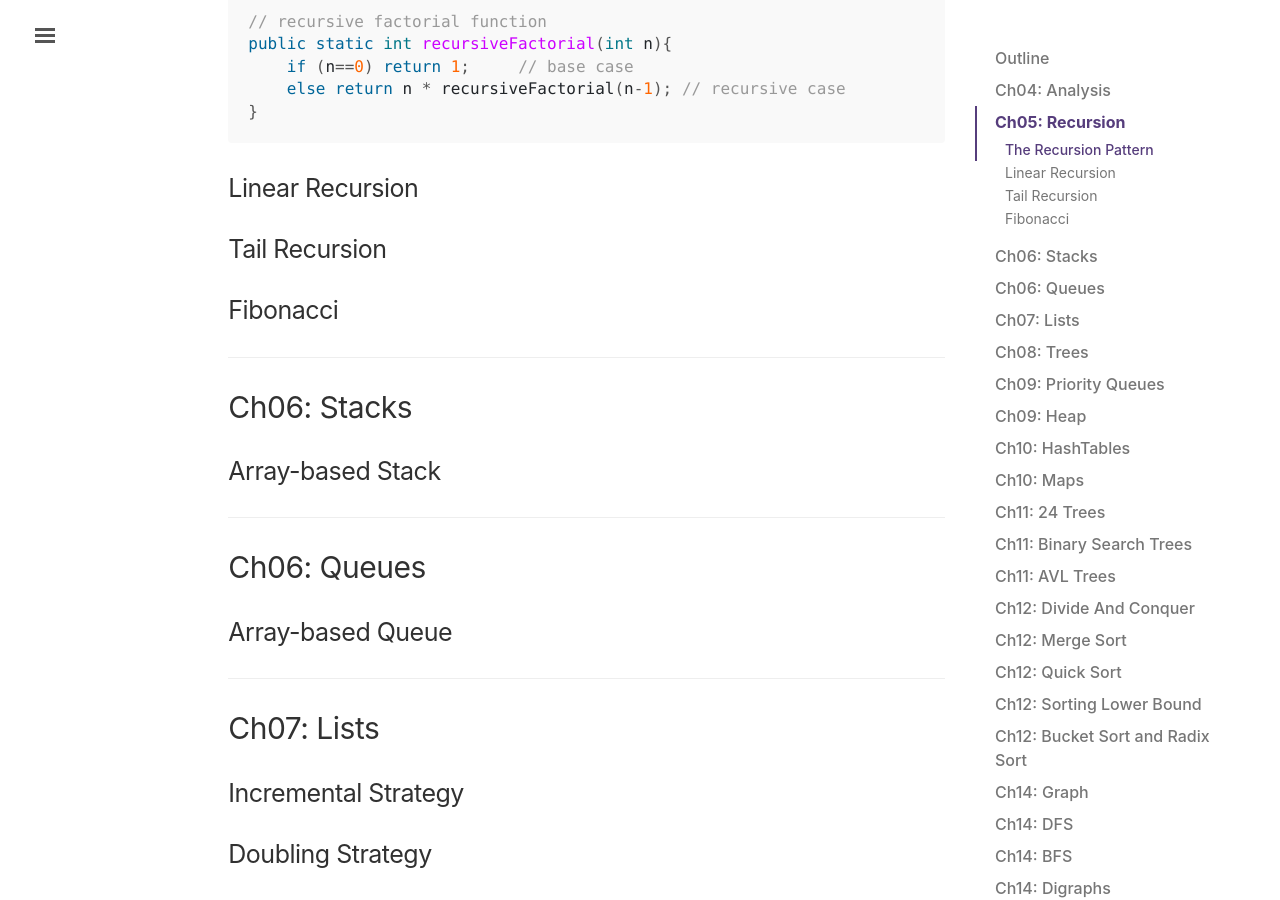
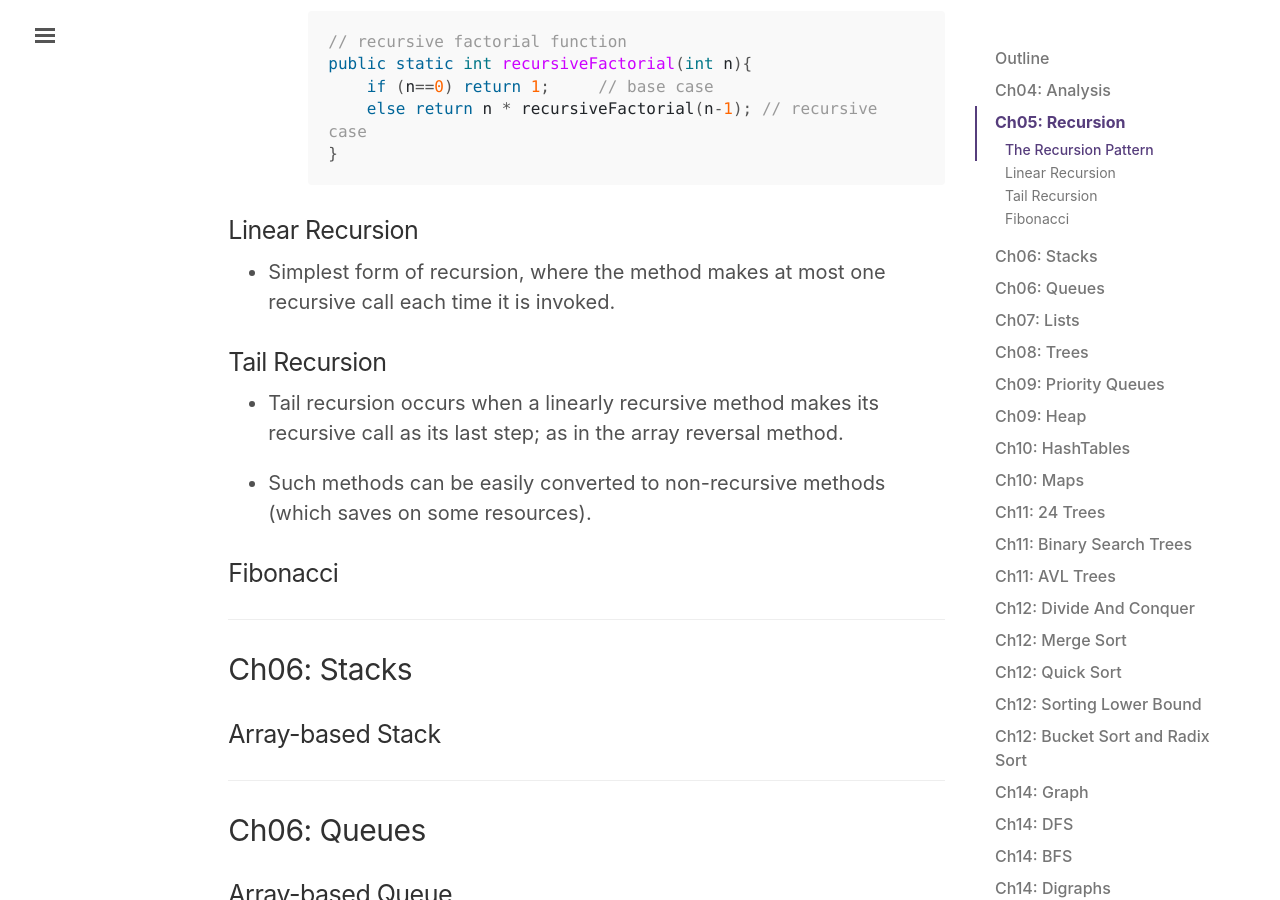
Before and after one commit to lingt-xyz/note, a Jekyll site: the page built from _posts/2017-01-01-COMP352.md, in a window 1280 px wide and 900 px high, scrolled down 5064 px. Built offline with Jekyll 4.4.1, drawn with Linux system fonts in a browser that asks for light colours; formulas are drawn with MathJax 3; comment, search, counter and statistics services are not loaded.

Commit message:
java code

````diff
--- a/_posts/2017-01-01-COMP352.md
+++ b/_posts/2017-01-01-COMP352.md
@@ -479,18 +479,24 @@ When a method calls itself
 
     * As a Java method:
 
-``` java
-// recursive factorial function
-public static int recursiveFactorial(int n){
-    if (n==0) return 1;     // base case
-    else return n * recursiveFactorial(n-1); // recursive case
-}
-```
+      ``` java
+      // recursive factorial function
+      public static int recursiveFactorial(int n){
+          if (n==0) return 1;     // base case
+          else return n * recursiveFactorial(n-1); // recursive case
+      }
+      ```
 
 
 ### Linear Recursion
 
+* Simplest form of recursion, where the method makes at most one recursive call each time it is invoked.
+
 ### Tail Recursion
+
+* Tail recursion occurs when a linearly recursive method makes its recursive call as its last step; as in the array reversal method.
+
+* Such methods can be easily converted to non-recursive methods (which saves on some resources).
 
 ### Fibonacci
 
````
